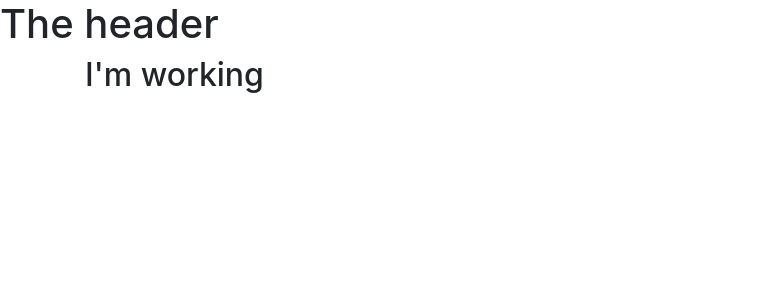
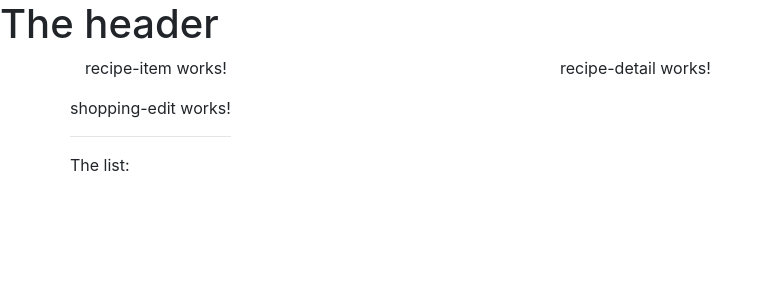
Before and after one commit to BrandConstantin/angular, an Angular app in the folder projectAngular9/: page / in a window 1280 px wide. Shown: the top 300 px of the page, without its empty margins (0-772 px from the left). Built offline with nearby package versions, Linux system fonts and the light colour scheme.

Commit message:
use the components

```diff
--- a/projectAngular9/src/app/app.component.html
+++ b/projectAngular9/src/app/app.component.html
@@ -4,7 +4,8 @@
 <div class="container">
   <div class="row">
     <div class="col-md-12">
-      <h2>I'm working</h2>
+      <app-recipes></app-recipes>
+      <app-shopping-list></app-shopping-list>
     </div>
   </div>
 </div>
--- a/projectAngular9/src/app/recipes/recipe-list/recipe-list.component.html
+++ b/projectAngular9/src/app/recipes/recipe-list/recipe-list.component.html
@@ -1 +1 @@
-<p>recipe-list works!</p>
+<app-recipe-item></app-recipe-item>
--- a/projectAngular9/src/app/recipes/recipes.component.html
+++ b/projectAngular9/src/app/recipes/recipes.component.html
@@ -1 +1,8 @@
-<p>recipes works!</p>
+<div class="row">
+    <div class="col-md-5">
+        <app-recipe-list></app-recipe-list>
+    </div>
+    <div class="col-md-7">
+        <app-recipe-detail></app-recipe-detail>
+    </div>
+</div>
--- a/projectAngular9/src/app/shopping-list/shopping-list.component.html
+++ b/projectAngular9/src/app/shopping-list/shopping-list.component.html
@@ -1 +1,7 @@
-<p>shopping-list works!</p>
+<div class="row">
+    <div class="col-xs-10">
+        <app-shopping-edit></app-shopping-edit>
+        <hr/>
+        <p>The list:</p>
+    </div>
+</div>
```
